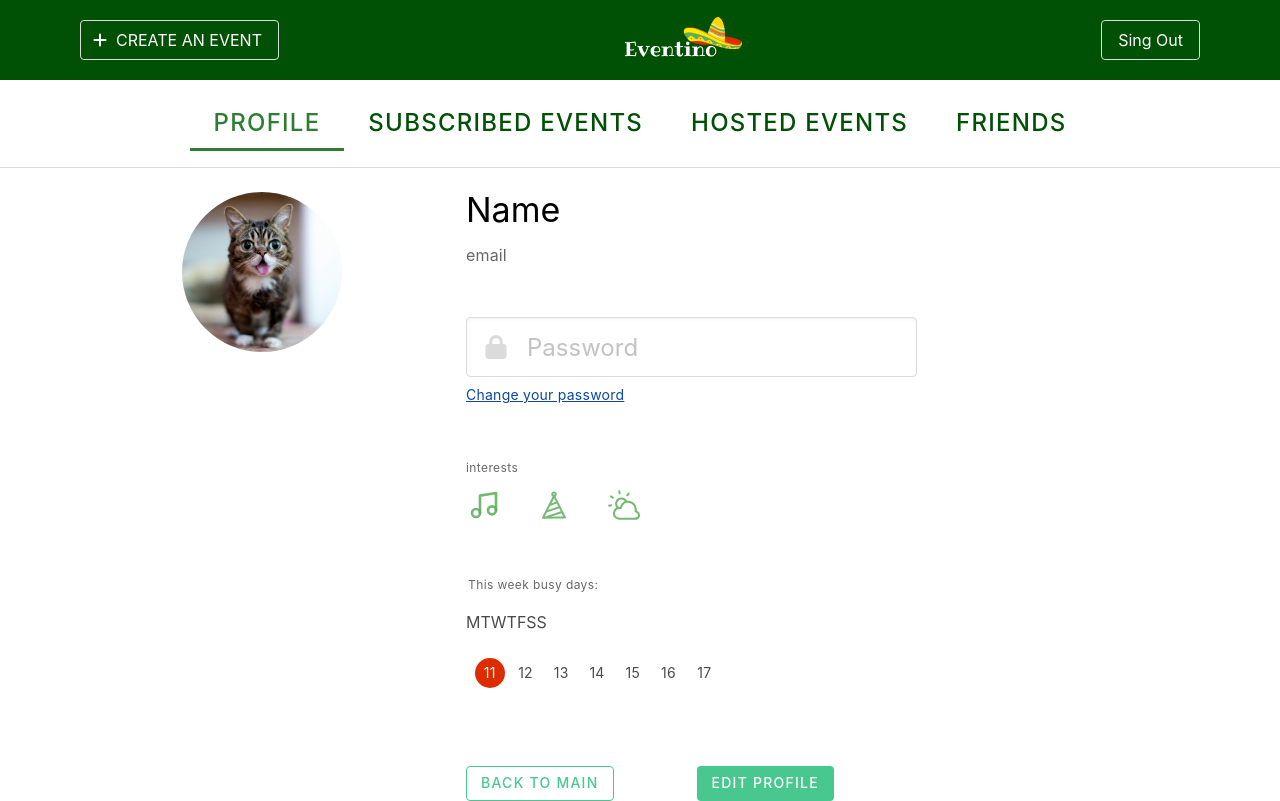
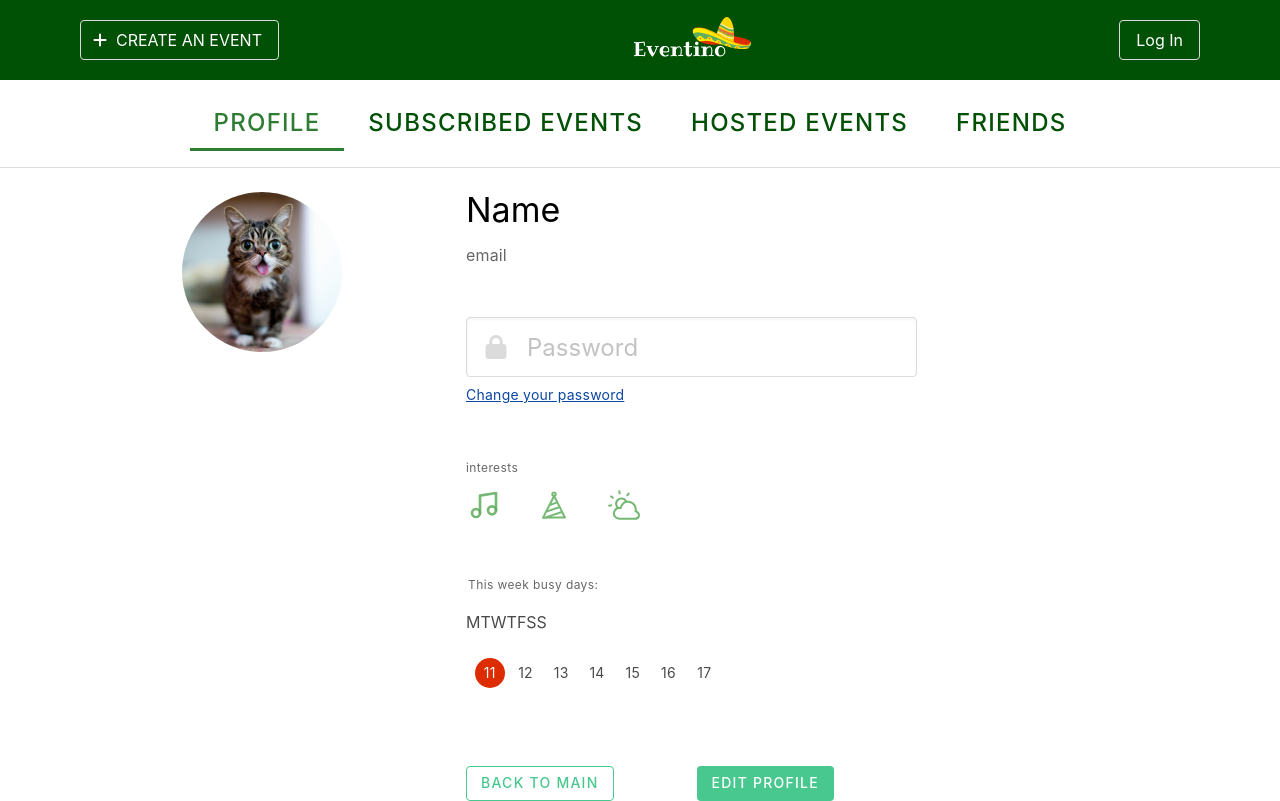
Before and after one commit to kick2nick/Eventino, a React (Create React App) app in the folder frontend/: page /myProfile in a window 1280 px wide. Built offline with nearby package versions, Linux system fonts and the light colour scheme; no server answers.

Commit message:
add sign out btn (#34)

```diff
--- a/frontend/src/components/Header/Header.scss
+++ b/frontend/src/components/Header/Header.scss
@@ -17,4 +17,13 @@
     color: #3ae738;
     border: 1px solid #3ae738 ;
   }
+  &:focus{
+    color: #3ae738;
+    border: 1px solid #3ae738 ;
+  }
 }
+.header__photo{
+  display: flex;
+  flex-direction: row;
+  align-items: center;
+}
--- a/frontend/src/components/Header/Header.tsx
+++ b/frontend/src/components/Header/Header.tsx
@@ -20,9 +20,12 @@ const Header: FC = observer(() => {
           </Link>
         </div>
         <div>
-          <div >
+          <div className='header__photo'>
+            {currentUser.isAuth && <Link to="/myProfile" className="image is-32x32 mr-2">
+              <img className='is-rounded' src={`/${currentUser.photoFileName}`} alt='user icon' />
+            </Link>}
             {currentUser.isAuth ?
-              <button className="button is-outlined header__button" onClick={() => currentUser.openLogIn()}>Sing Out</button> :
+              <button className="button is-outlined header__button" onClick={() => currentUser.singOutFromAccount()}>Sing Out</button> :
               <button className="button is-outlined header__button" onClick={() => currentUser.openLogIn()}>Log In</button>}
           </div>
 
--- a/frontend/src/components/Modals/LogIn/LogIn.tsx
+++ b/frontend/src/components/Modals/LogIn/LogIn.tsx
@@ -14,11 +14,11 @@ export const LogIn: FC = () => {
 
   const handleChangeEmail = (value: string) => setEmail(value);
   const handleClickSubmit = () => authApi.postSignIn(email).then(data => {
-    if (typeof data === 'string') currentUser.closeModal();
+    if (typeof data === 'string') currentUser.closeModalAndAuth();
     else setErrRequest('Please sing up!');
   }).catch(() => setErrRequest('Please sign up!'));
   const handleClickGoogle = () => authApi.getGoogleLogIn().then(data => {
-    if (typeof data === 'string') currentUser.closeModal();
+    if (typeof data === 'string') currentUser.closeModalAndAuth();
     else setErrRequest('Somthing heppend!');
   }).catch(() => setErrRequest('Somthing heppend!'));
 
--- a/frontend/src/components/Modals/SignUp/SignUp.tsx
+++ b/frontend/src/components/Modals/SignUp/SignUp.tsx
@@ -20,12 +20,12 @@ export const SignUp: FC = () => {
 
 
   const handleClickSubmit = () => authApi.postRegister(fullName, email).then(data => {
-    if (typeof data === 'string') currentUser.closeModal();
+    if (typeof data === 'string') currentUser.closeModalAndAuth();
     else setErrRequest('Somthing heppend!');
   }).catch(() => setErrRequest('Somthing heppend!'));
 
   const handleClickGoogle = () => authApi.getGoogleLogIn().then(data => {
-    if (typeof data === 'string') currentUser.closeModal();
+    if (typeof data === 'string') currentUser.closeModalAndAuth();
     else setErrRequest('Somthing heppend!');
   }).catch(() => setErrRequest('Somthing heppend!'));
 
--- a/frontend/src/stores/UserStore.ts
+++ b/frontend/src/stores/UserStore.ts
@@ -1,8 +1,11 @@
 import { makeAutoObservable } from 'mobx';
+import { AuthApi } from '../services/apiService';
+
+const authApi = new AuthApi();
 
 class CurrentUser {
 
-  isAuth = true;
+  isAuth = false;
 
   id = '3fa85f64-5717-4562-b3fc-2c963f66afa6';
 
@@ -52,11 +55,19 @@ class CurrentUser {
 
   openLogIn() {
     this.modal = 'login';
-    console.log(this.modal);
   }
 
   openSignUp() {
     this.modal = 'signup';
+  }
+
+  closeModalAndAuth() {
+    this.modal = 'close';
+    this.isAuth = true;
+  }
+
+  async singOutFromAccount() {
+    await authApi.postSignOut().then(() => this.isAuth = false);
   }
 
   updateCurrentUser() {
```
